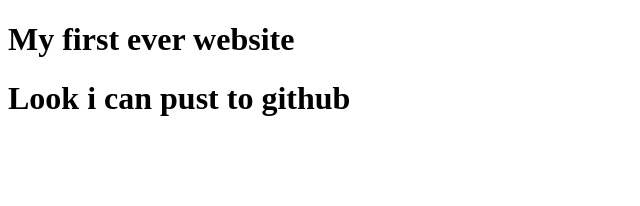
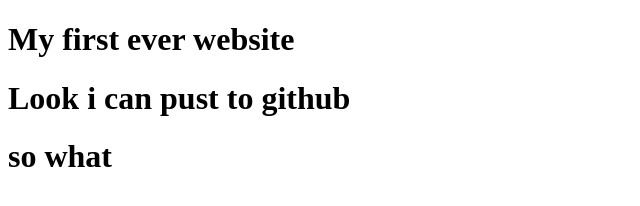
Before and after one commit to Nahid333/My-first-website, a plain HTML site: page index.html in a window 1280 px wide. Shown: the whole page, without its empty margins (0-640 px from the left). Drawn offline with Linux system fonts and the light colour scheme.

Commit message:
Update index.html

```diff
--- a/index.html
+++ b/index.html
@@ -8,5 +8,6 @@
 <body>
     <h1>My first ever website</h1>
     <h1>Look i can pust to github</h1>
+    <h1>so what</h1>
 </body>
 </html>
```
